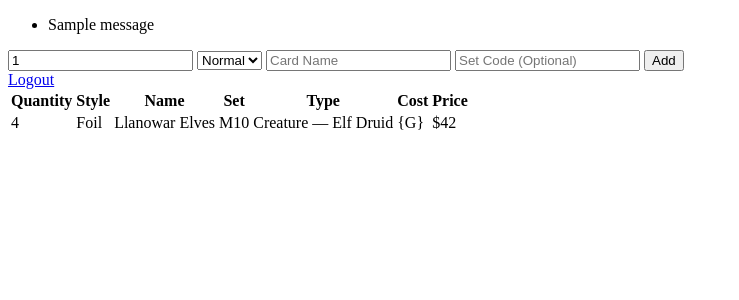
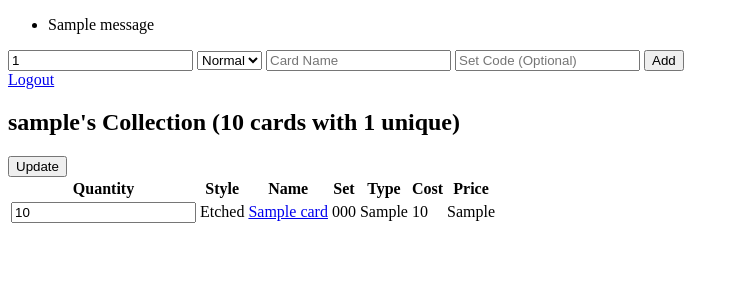
Before and after one commit to JDavisWASD/MTG_Collection_Tracker, a Flask app: page /collection in a window 1280 px wide. Shown: the top 300 px of the page, without its empty margins (0-739 px from the left). Run offline with Flask 2, Linux system fonts and the light colour scheme; the visitor is signed in with stand-in values (Sample User, id 1); tables that the repository leaves empty or names only in its code hold one stand-in row (values such as "Sample post"); one stand-in notice (Sample message) is shown; a database or web service that is not in the repository returns one stand-in record (values such as "Sample title"); data that the repository does not hold is empty.

Commit message:
fully functional

```diff
--- a/flask_app/controllers/cards.py
+++ b/flask_app/controllers/cards.py
@@ -1,21 +1,49 @@
-import time
-
 from datetime import datetime, timedelta
+from time import sleep
 from flask import flash, redirect, render_template, request, session
 from flask_app import app
 from flask_app.models.card import Card
 from flask_app.models.collection import Collection
+from flask_app.models.user import User
 
 @app.route('/card')
 def displayCard():
-    return render_template('displayCard.html', cardInfo = session['lastSearch'])
+    logged_in = False
+    if 'user_id' in session:
+        logged_in = True
+    return render_template('displayCard.html', cardInfo = session['lastSearch'], logged_in = logged_in)
 
 @app.route('/collection')
 def collection():
     if 'user_id' not in session:
         return redirect('/')
 
-    return render_template('collection.html')
+    out_of_date = False
+    collection = Collection.get_all_cards(session['user_id'])
+
+    for card in collection:
+        if datetime.now() - card['cards.updated_at'] >= timedelta(hours = 24):
+            out_of_date = True
+            data = Card.search_api(card['name'], card['set_code'])
+            data['card_id'] = card['card_id']
+            Card.update(data)
+
+            #Scryfall API asks for a 100 milliseconds of delay between requests
+            sleep(0.1)
+
+    if out_of_date:
+        collection = Collection.get_all_cards(session['user_id'])
+
+    return render_template('collection.html', collection = collection, \
+        collection_length = len(collection), \
+        total = Collection.get_num_total(session['user_id']), \
+        unique = Collection.get_num_unique(session['user_id']), \
+        username = User.get_by_id(session['user_id']).username)
+
+@app.route('/display/<set_code>/<name>')
+def display_from_collection(name, set_code):
+    session['lastSearch'] = Card.search_api(name, set_code)
+    return redirect('/card')
 
 @app.route('/search', methods = ['POST'])
 def search():
@@ -69,7 +97,18 @@ def add_card():
         }
         Collection.save(data)
     else:
-        flash(f"You already have a that style of {request.form['name'].title()} in your collection.")
+        flash(f"You already have that style of {request.form['name'].title()} in your collection.")
         return redirect('/collection')
 
     return redirect('/collection')
+
+@app.route('/update', methods = ['POST'])
+def update():
+    collection = Collection.get_all_cards(session['user_id'])
+    for i in range(len(collection)):
+        if request.form[f"{i}_quantity"] == "0":
+            Collection.delete(collection[i]['card_id'], collection[i]['style'])
+        elif request.form[f"{i}_quantity"] != collection[i]['quantity']:
+            Collection.update(collection[i]['card_id'], collection[i]['style'], request.form[f"{i}_quantity"])
+
+    return redirect('/collection')
--- a/flask_app/controllers/users.py
+++ b/flask_app/controllers/users.py
@@ -7,7 +7,9 @@ bcrypt = Bcrypt(app)
 
 @app.route('/')
 def index():
-    session['error_redirect'] = '/'
+    if 'user_id' in session:
+        session.pop('user_id')
+
     return render_template('index.html')
 
 @app.route('/registration')
@@ -24,7 +26,7 @@ def register():
         'email': request.form['email'],
         'password': bcrypt.generate_password_hash(request.form['password'])
     }
-    user_id = User.save(data)
+    session['user_id'] = User.save(data)
     return redirect('/collection')
 
 @app.route('/login')
--- a/flask_app/models/collection.py
+++ b/flask_app/models/collection.py
@@ -16,6 +16,51 @@ class Collection:
         return connectToMySQL(cls.DATABASE).query_db(query, data)
 
     @classmethod
+    def update(cls, card_id, style, quantity):
+        data = {
+            'quantity': quantity,
+            'card_id': card_id,
+            'style': style
+        }
+        query = 'UPDATE collections SET quantity = %(quantity)s WHERE card_id = %(card_id)s AND style = %(style)s;'
+        connectToMySQL(cls.DATABASE).query_db(query, data)
+
+    @classmethod
+    def delete(cls, card_id, style):
+        data = {
+            'card_id': card_id,
+            'style': style
+        }
+        query = 'DELETE FROM collections WHERE card_id = %(card_id)s AND style = %(style)s;'
+        connectToMySQL(cls.DATABASE).query_db(query, data)
+
+    @classmethod
+    def get_all_cards(cls, user_id):
+        data = {'user_id': user_id}
+        query = 'SELECT * FROM collections LEFT JOIN users ON ' \
+            'user_id = users.id JOIN cards on card_id = cards.id WHERE ' \
+            'user_id = %(user_id)s;'
+        return connectToMySQL(cls.DATABASE).query_db(query, data)
+
+    @classmethod
+    def get_num_unique(cls, user_id):
+        data = {'user_id': user_id}
+        query = 'SELECT COUNT(*) FROM collections LEFT JOIN users ON ' \
+            'user_id = users.id JOIN cards on card_id = cards.id WHERE ' \
+            'user_id = %(user_id)s;'
+        result = connectToMySQL(cls.DATABASE).query_db(query, data)
+        return result[0]['COUNT(*)']
+
+    @classmethod
+    def get_num_total(cls, user_id):
+        data = {'user_id': user_id}
+        query = 'SELECT SUM(quantity) FROM collections LEFT JOIN users ON ' \
+            'user_id = users.id JOIN cards on card_id = cards.id WHERE ' \
+            'user_id = %(user_id)s;'
+        result = connectToMySQL(cls.DATABASE).query_db(query, data)
+        return result[0]['SUM(quantity)']
+
+    @classmethod
     def get_by_ids(cls, card_id, user_id):
         data = {
             'card_id': card_id,
--- a/flask_app/models/user.py
+++ b/flask_app/models/user.py
@@ -20,6 +20,16 @@ class User:
     def get_by_username(cls, username):
         data = {'username': username}
         query = 'SELECT * FROM users WHERE username = %(username)s;'
+        result = connectToMySQL(cls.DATABASE).query_db(query, data)
+        if result:
+            return cls(result[0])
+
+        return False
+
+    @classmethod
+    def get_by_id(cls, id):
+        data = {'id': id}
+        query = 'SELECT * FROM users WHERE id = %(id)s;'
         result = connectToMySQL(cls.DATABASE).query_db(query, data)
         if result:
             return cls(result[0])
--- a/flask_app/templates/collection.html
+++ b/flask_app/templates/collection.html
@@ -5,7 +5,7 @@
     <meta charset="UTF-8">
     <meta http-equiv="X-UA-Compatible" content="IE=edge">
     <meta name="viewport" content="width=device-width, initial-scale=1.0">
-    <title>$USER'S Collection</title>
+    <title>{{ username }}'s Collection</title>
 </head>
 
 <body>
@@ -30,6 +30,10 @@
         <input type="submit" value="Add">
     </form>
     <a href="/logout">Logout</a>
+    <div>
+        <h2>{{ username }}'s Collection ({{ total }} cards with {{ unique }} unique)</h2>
+        <input type="submit" form="update" value="Update">
+    </div>
     <table>
         <tr>
             <th>Quantity</th>
@@ -40,15 +44,36 @@
             <th>Cost</th>
             <th>Price</th>
         </tr>
-        <tr>
-            <td>4</td>
-            <td>Foil</td>
-            <td>Llanowar Elves</td>
-            <td>M10</td>
-            <td>Creature — Elf Druid</td>
-            <td>{G}</td>
-            <td>$42</td>
-        </tr>
+        <form action="/update" method="POST" id="update">
+            {% for i in range(collection_length) %}
+                <tr>
+                    <td><input type="text" name="{{ i }}_quantity" value="{{ collection[i]['quantity'] }}"></td>
+                    <input type="hidden" name="{{ i }}_style" value="{{ collection[i]['style'] }}">
+                    <td>
+                        {% if collection[i]['style'] == 0 %}
+                            Normal
+                        {% elif collection[i]['style'] == 1 %}
+                            Foil
+                        {% else %}
+                            Etched
+                        {% endif %}
+                    </td>
+                    <td><a href="{{ url_for('display_from_collection', name = collection[i]['name'], set_code = collection[i]['set_code']) }}">{{ collection[i]['name'] }}</a></td>
+                    <td>{{ collection[i]['set_code'].upper() }}</td>
+                    <td>{{ collection[i]['type'] }}</td>
+                    <td>{{ collection[i]['cost'] }}</td>
+                    <td>
+                        {% if collection[i]['style'] == 0 %}
+                            {{ collection[i]['usd'] }}
+                        {% elif collection[i]['style'] == 1 %}
+                            {{ collection[i]['usd_foil'] }}
+                        {% else %}
+                            {{ collection[i]['usd_etched'] }}
+                        {% endif %}
+                    </td>
+                </tr>
+            {% endfor %}
+        </form>
     </table>
 </body>
 
--- a/flask_app/templates/index.html
+++ b/flask_app/templates/index.html
@@ -7,11 +7,11 @@
     <meta name="viewport" content="width=device-width, initial-scale=1.0">
     <link href="https://cdn.jsdelivr.net/npm/bootstrap@5.1.3/dist/css/bootstrap.min.css" rel="stylesheet"
         integrity="sha384-1BmE4kWBq78iYhFldvKuhfTAU6auU8tT94WrHftjDbrCEXSU1oBoqyl2QvZ6jIW3" crossorigin="anonymous">
-    <title>$SITE_TITLE</title>
+    <title>MTG Collection Tracker</title>
 </head>
 
 <body>
-    <h1>$SITE_TITLE</h1>
+    <h1>MTG Collection Tracker</h1>
     <a href="/registration">Register</a>
     <a href="/login">Login</a>
     {% with messages = get_flashed_messages() %}
```
Also changed, not shown: flask_app/templates/displayCard.html (+23 -0 lines), README.md.
